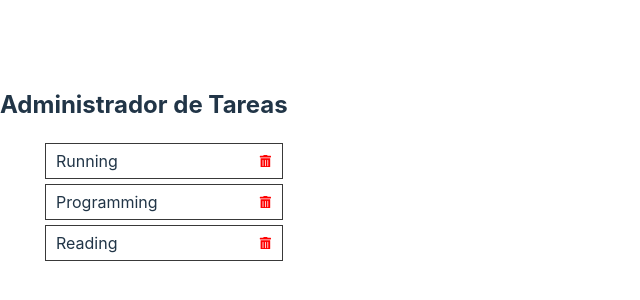
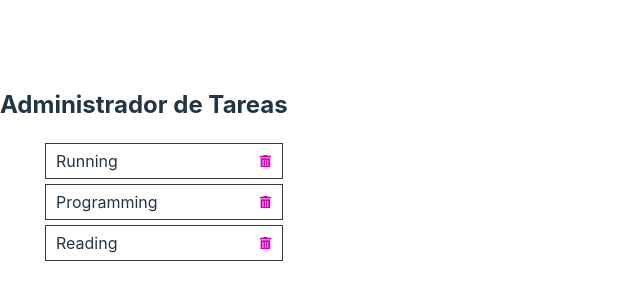
Before and after one commit to johncardozo/frontend-intermedio, a React (Vite) app in the folder react-admin-tareas/: page / in a window 1280 px wide. Shown: the part 228-528 px from the top of the page, without its empty margins (0-640 px from the left). Built offline with nearby package versions, Linux system fonts and the light colour scheme.

Commit message:
React: className para el icono de react-icons

```diff
--- a/react-admin-tareas/src/components/Tarea.jsx
+++ b/react-admin-tareas/src/components/Tarea.jsx
@@ -3,12 +3,9 @@ import { FaTrashAlt } from "react-icons/fa";
 
 const Tarea = ({ tarea, onDelete }) => {
   return (
-    <li className="tarea">
+    <li>
       {tarea.titulo}
-      <FaTrashAlt
-        style={{ color: "#ff0000", fontSize: "0.8rem" }}
-        onClick={() => onDelete(tarea.id)}
-      />
+      <FaTrashAlt className="icono" onClick={() => onDelete(tarea.id)} />
     </li>
   );
 };
--- a/react-admin-tareas/src/styles/style.scss
+++ b/react-admin-tareas/src/styles/style.scss
@@ -7,5 +7,15 @@ ul.tareas {
     display: flex;
     justify-content: space-between;
     align-items: center;
+
+    .icono {
+      color: #cf00b3;
+      font-size: 0.8rem;
+      cursor: pointer;
+
+      &:hover {
+        color: #ff0cdf;
+      }
+    }
   }
 }
```
